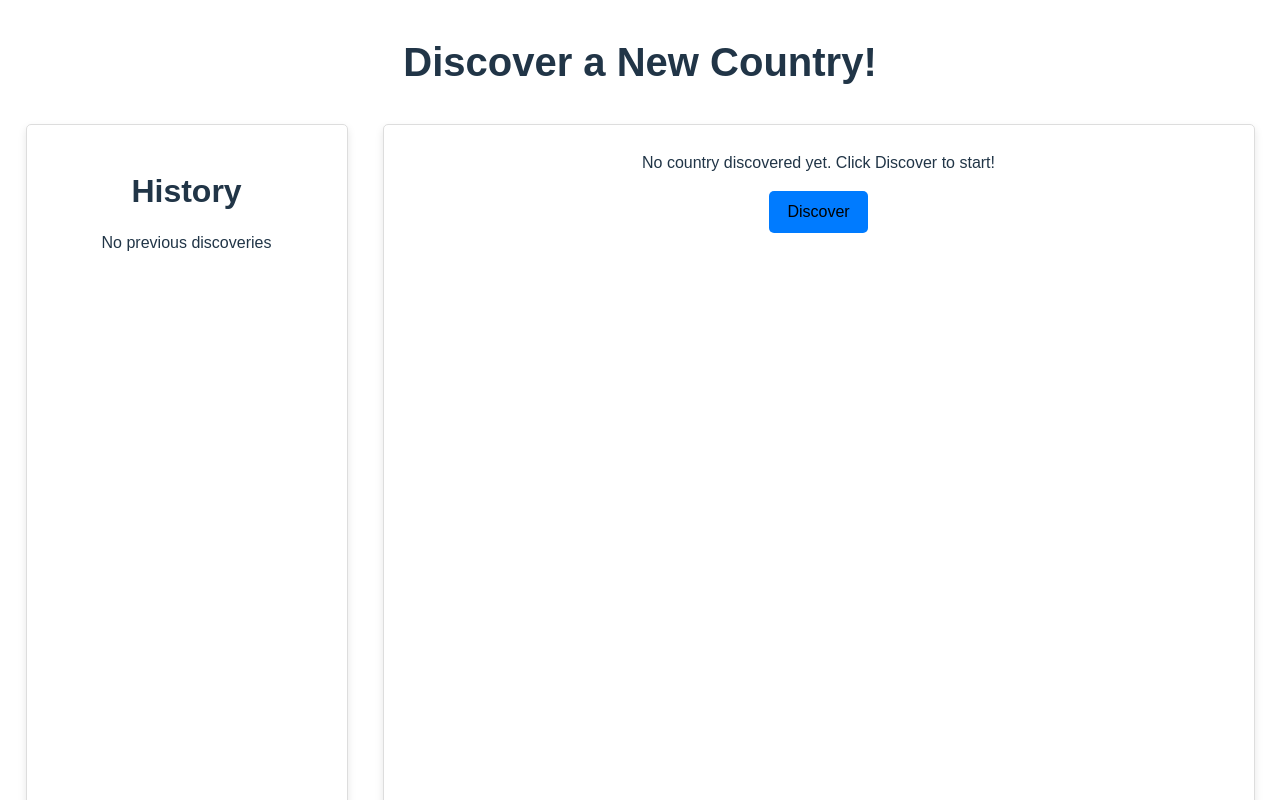
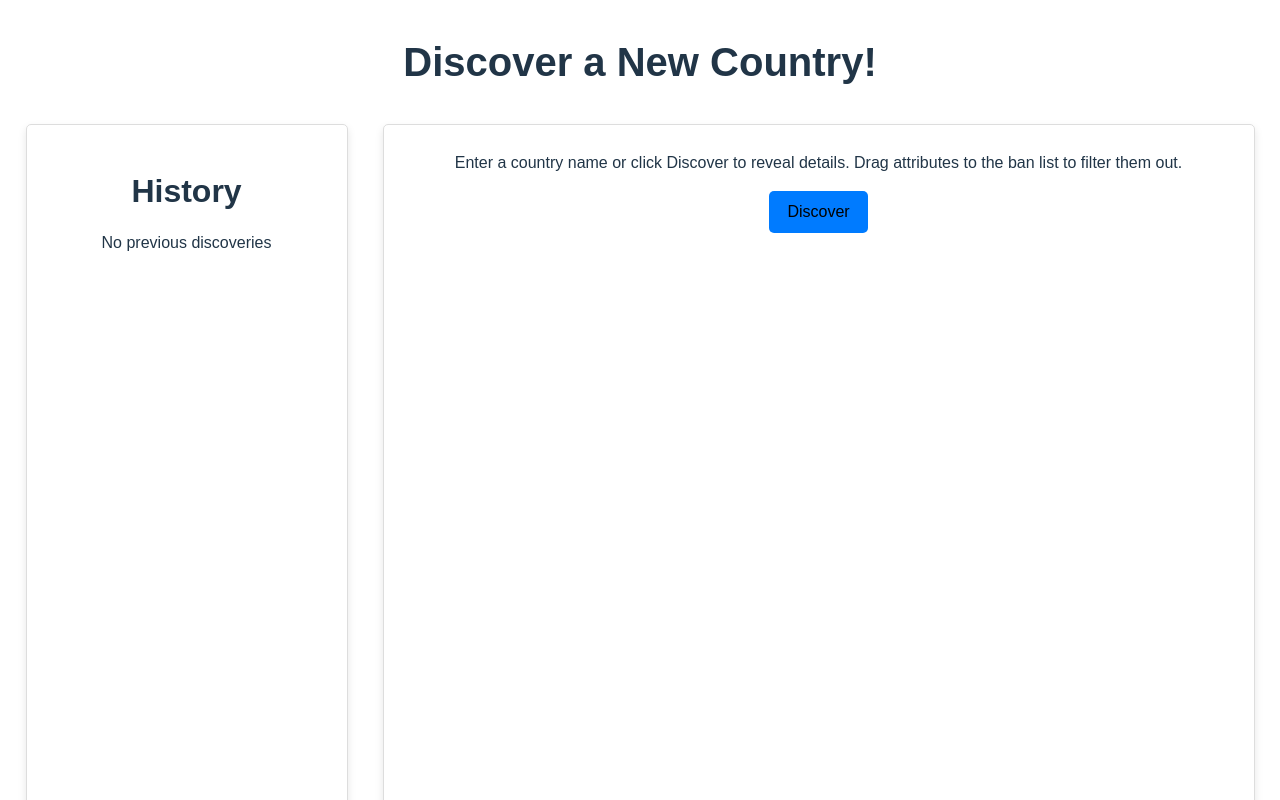
Before and after one commit to Ruhisawant/Veni-Vici, a React (Vite) app: page / in a window 1280 px wide. Shown: the top 800 px of the page. Built offline with nearby package versions, Linux system fonts and the light colour scheme.

Commit message:
Minor updates

```diff
--- a/src/App.jsx
+++ b/src/App.jsx
@@ -149,7 +149,7 @@ function App() {
               </div>
             </div>
           ) : (
-            <p>{error || 'No country discovered yet. Click Discover to start!'}</p>
+            <p>{error || 'Enter a country name or click Discover to reveal details. Drag attributes to the ban list to filter them out.'}</p>
           )}
 
           <button className='discover-btn' onClick={getNewCountry}>Discover</button>
```
